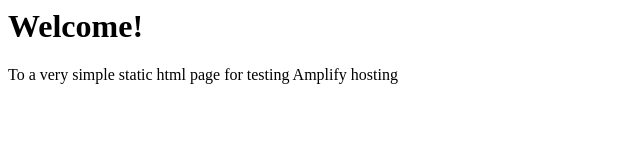
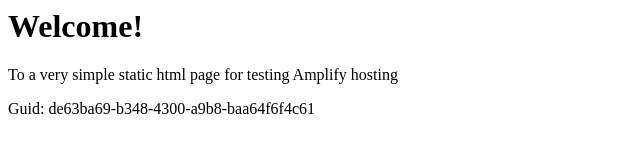
Before and after one commit to aws-aemilia-hkg/Github-PR-Commit-Integration-Test-DoNotTouch-GitH-MJCD6L4M-v1-preprod-ap-east-1, a website: page src/index.html in a window 1280 px wide. Shown: the whole page, without its empty margins (0-640 px from the left). Drawn offline with Linux system fonts and the light colour scheme.

Commit message:
commit from integ tests

```diff
--- a/src/index.html
+++ b/src/index.html
@@ -1,3 +1,5 @@
+
+
 <html lang="en">
 
 <head>
@@ -10,6 +12,6 @@
 <body>
     <h1>Welcome!</h1>
     <p>To a very simple static html page for testing Amplify hosting</p>
-</body>
+    <p>Guid: de63ba69-b348-4300-a9b8-baa64f6f4c61</p></body>
 
 </html>
```
